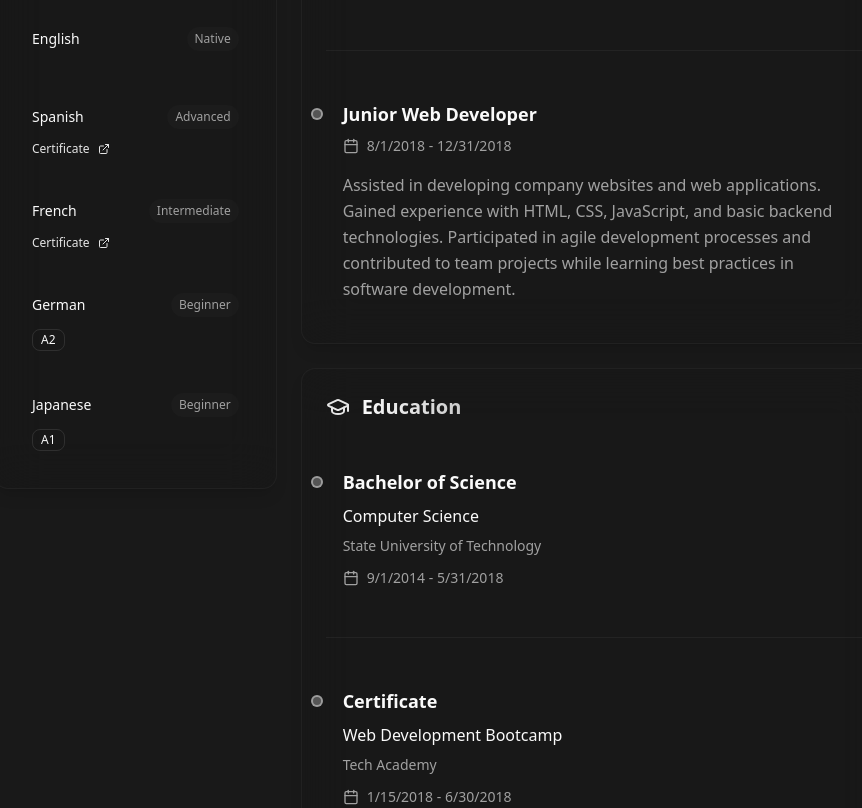
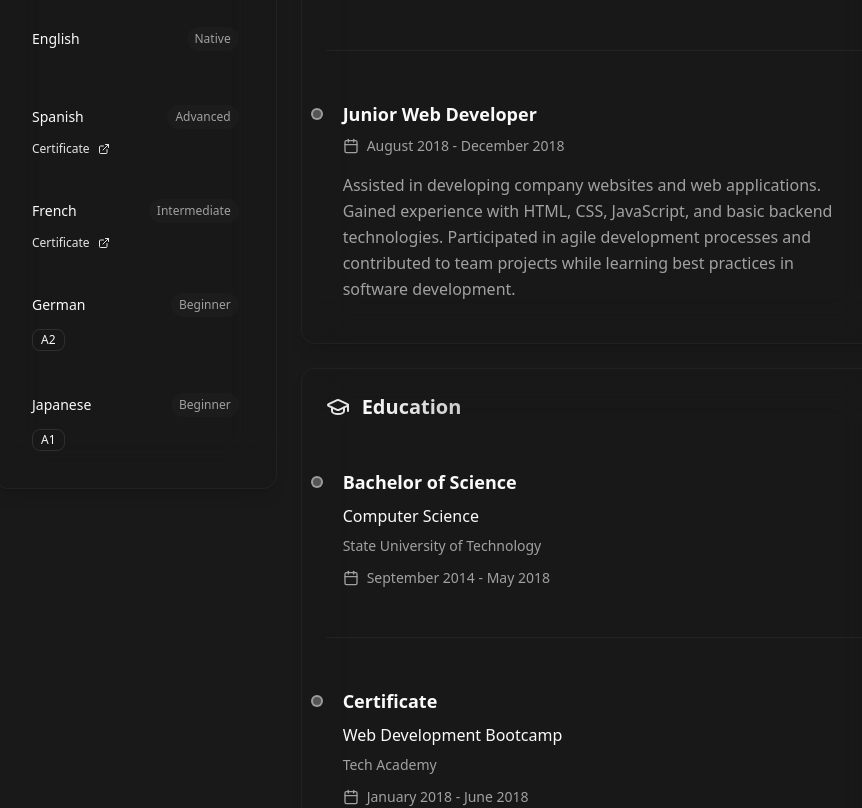
Before and after one commit to CologneX/Unfold, a Next.js app: page / in a window 1280 px wide. Shown: the part 1300-2108 px from the top of the page, without its empty margins (198-1060 px from the left). Built offline with nearby package versions, Linux system fonts and the light colour scheme; what @react-pdf/renderer would draw is missing.

Commit message:
refactor: replace date formatting logic in CV components with formatDateToMonthYear utility for consistency and improved readability

```diff
--- a/app/(pages)/(curriculum-vitae)/page.tsx
+++ b/app/(pages)/(curriculum-vitae)/page.tsx
@@ -37,6 +37,7 @@ import {
   Star,
 } from "lucide-react";
 import Image from "next/image";
+import { formatDateToMonthYear } from "@/lib/utils";
 
 export default async function CurriculumVitae() {
   try {
@@ -386,8 +387,10 @@ function CVWorkExperienceSection({
                 <div className="flex items-center gap-2 text-sm text-muted-foreground mt-2 group/date">
                   <Calendar className="h-4 w-4 transition-colors group-hover/date:text-primary" />
                   <span className="group-hover/date:text-foreground transition-colors">
-                    {new Date(experience.startDate).toLocaleDateString()} -{" "}
-                    {new Date(experience.endDate).toLocaleDateString()}
+                    {formatDateToMonthYear(experience.startDate)} -{" "}
+                    {experience.endDate
+                      ? formatDateToMonthYear(experience.endDate)
+                      : "Present"}
                   </span>
                 </div>
               </div>
@@ -457,8 +460,10 @@ function CVEducationSection({ educations }: { educations: Education[] }) {
                 <div className="flex items-center gap-2 text-sm text-muted-foreground mt-3 group/date">
                   <Calendar className="h-4 w-4 transition-colors group-hover/date:text-primary" />
                   <span className="group-hover/date:text-foreground transition-colors">
-                    {new Date(education.startDate).toLocaleDateString()} -{" "}
-                    {new Date(education.endDate).toLocaleDateString()}
+                    {formatDateToMonthYear(education.startDate)} -{" "}
+                    {education.endDate
+                      ? formatDateToMonthYear(education.endDate)
+                      : "Present"}
                   </span>
                 </div>
               </div>
--- a/components/custom/doc-cv.tsx
+++ b/components/custom/doc-cv.tsx
@@ -9,6 +9,7 @@ import {
   Link,
 } from "@react-pdf/renderer";
 import { Data } from "@/types/types";
+import { formatDateToMonthYear } from "@/lib/utils";
 
 // Register fonts for better ATS compatibility
 Font.register({
@@ -142,15 +143,6 @@ const styles = StyleSheet.create({
   },
 });
 
-// Helper function to format dates
-const formatDate = (dateString: string | Date) => {
-  const date = new Date(dateString);
-  return date.toLocaleDateString("en-US", {
-    year: "numeric",
-    month: "short",
-  });
-};
-
 // Helper function to strip HTML tags from rich text
 const stripHtml = (html: string): string => {
   return html
@@ -207,12 +199,14 @@ const CVDocument: React.FC<{ data: Data }> = ({ data }) => (
               <View style={styles.experienceHeader}>
                 <Text style={styles.jobTitle}>{experience.name}</Text>
                 <Text style={styles.dates}>
-                  {formatDate(experience.startDate)} -{" "}
-                  {formatDate(experience.endDate)}
+                  {formatDateToMonthYear(experience.startDate)} -{" "}
+                  {experience.endDate
+                    ? formatDateToMonthYear(experience.endDate)
+                    : "Present"}
                 </Text>
               </View>
               <Text style={styles.description}>
-                {stripHtml(experience.description)}
+                {stripHtml(experience.description || "")}
               </Text>
             </View>
           ))}
@@ -224,7 +218,7 @@ const CVDocument: React.FC<{ data: Data }> = ({ data }) => (
         {data.cv.educations
           .sort(
             (a, b) =>
-              new Date(b.endDate).getTime() - new Date(a.endDate).getTime()
+              new Date(a.startDate).getTime() - new Date(b.startDate).getTime()
           )
           .map((education) => (
             <View key={education.id} style={styles.educationItem}>
@@ -233,7 +227,9 @@ const CVDocument: React.FC<{ data: Data }> = ({ data }) => (
                   {education.degree} in {education.name}
                 </Text>
                 <Text style={styles.dates}>
-                  {formatDate(education.endDate)}
+                  {education.endDate
+                    ? formatDateToMonthYear(education.endDate)
+                    : "Present"}
                 </Text>
               </View>
               <Text>{education.institution}</Text>
@@ -255,9 +251,9 @@ const CVDocument: React.FC<{ data: Data }> = ({ data }) => (
               <View key={cert.id} style={styles.certificationItem}>
                 <Text style={styles.jobTitle}>{cert.name}</Text>
                 <Text>
-                  {cert.issuer} • {formatDate(cert.startDate)}
+                  {cert.issuer} • {formatDateToMonthYear(cert.startDate)}
                   {cert.endDate
-                    ? ` - ${formatDate(cert.endDate)}`
+                    ? ` - ${formatDateToMonthYear(cert.endDate)}`
                     : " - Present"}
                 </Text>
                 {cert.credentialId && (
@@ -327,7 +323,7 @@ const CVDocument: React.FC<{ data: Data }> = ({ data }) => (
                 <Text style={styles.publicationTitle}>{publication.title}</Text>
                 <Text style={styles.authors}>
                   {publication.authors.join(", ")} •{" "}
-                  {formatDate(publication.date)}
+                  {formatDateToMonthYear(publication.date)}
                 </Text>
                 {publication.url && (
                   <Link style={styles.link} src={publication.url}>
@@ -351,7 +347,9 @@ const CVDocument: React.FC<{ data: Data }> = ({ data }) => (
               <View key={award.id} style={styles.awardItem}>
                 <View style={styles.awardHeader}>
                   <Text>{award.name}</Text>
-                  <Text style={styles.dates}>{formatDate(award.date)}</Text>
+                  <Text style={styles.dates}>
+                    {formatDateToMonthYear(award.date)}
+                  </Text>
                 </View>
                 <Text>{award.institution}</Text>
                 {award.description && (
```
